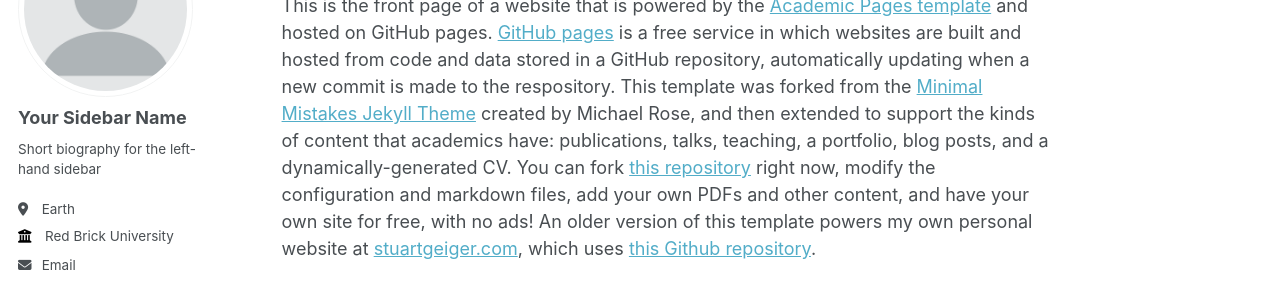
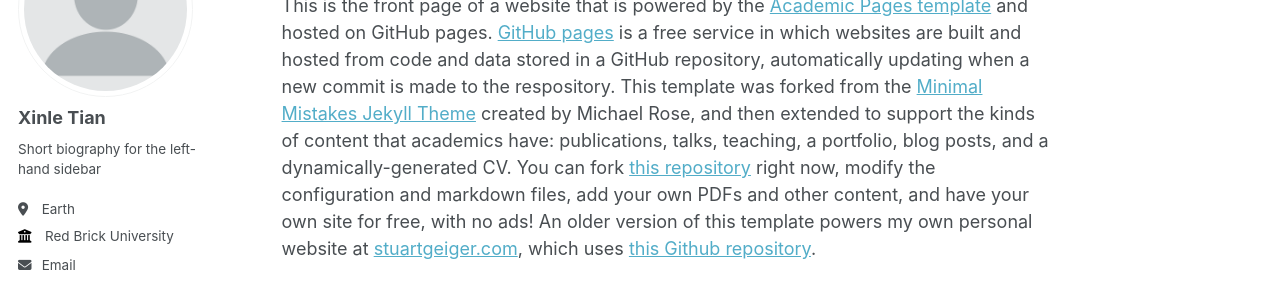
Before and after one commit to xinlet/xinlet.github.io, a Jekyll site: the page built from _pages/about.md, in a window 1280 px wide. Shown: the part 184-471 px from the top of the page. Built offline with Jekyll 4.4.1, drawn with Linux system fonts in a browser that asks for light colours; some web fonts are replaced.

Commit message:
Update _config.yml

```diff
--- a/_config.yml
+++ b/_config.yml
@@ -22,7 +22,7 @@
 author:
   # Biographic information
   avatar           : "profile.png"
-  name             : "Your Sidebar Name"
+  name             : "Xinle Tian"
   pronouns         : # example: "she/her"
   bio              : "Short biography for the left-hand sidebar"
   location         : "Earth"
```
